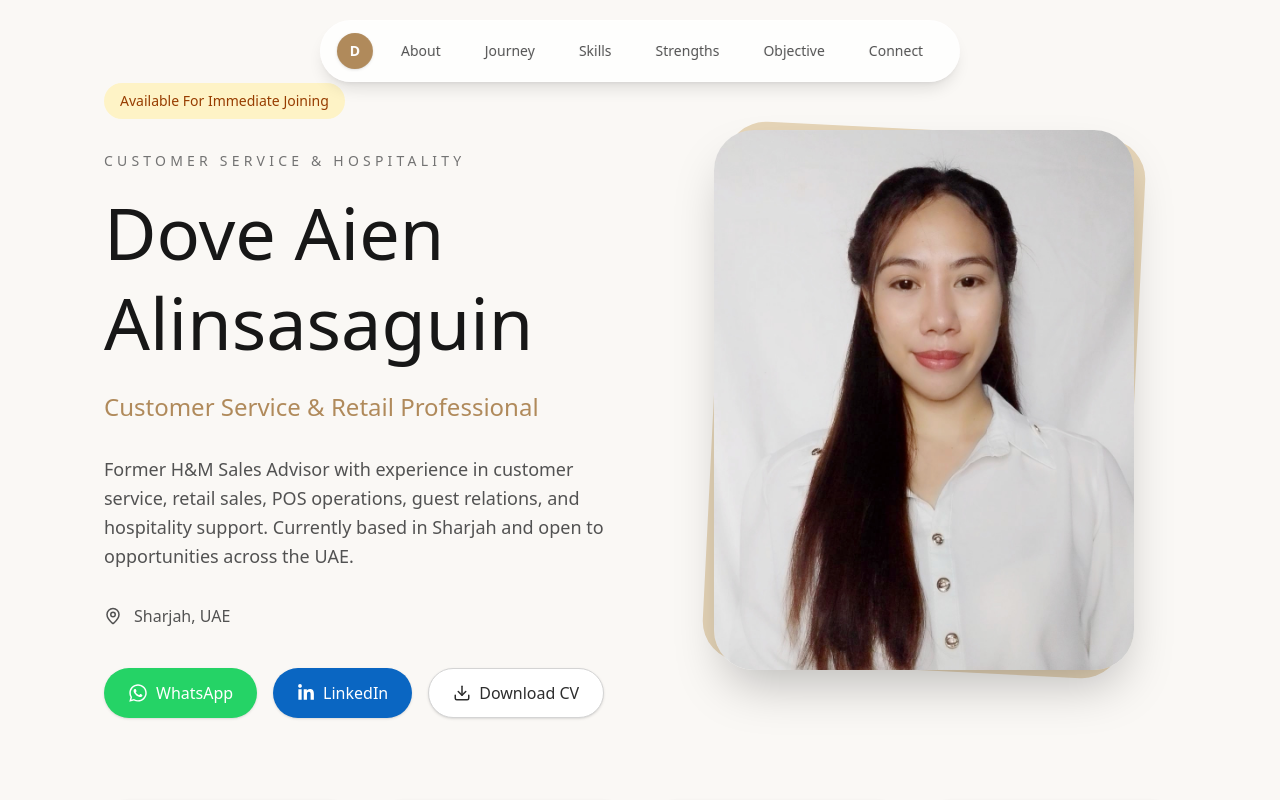
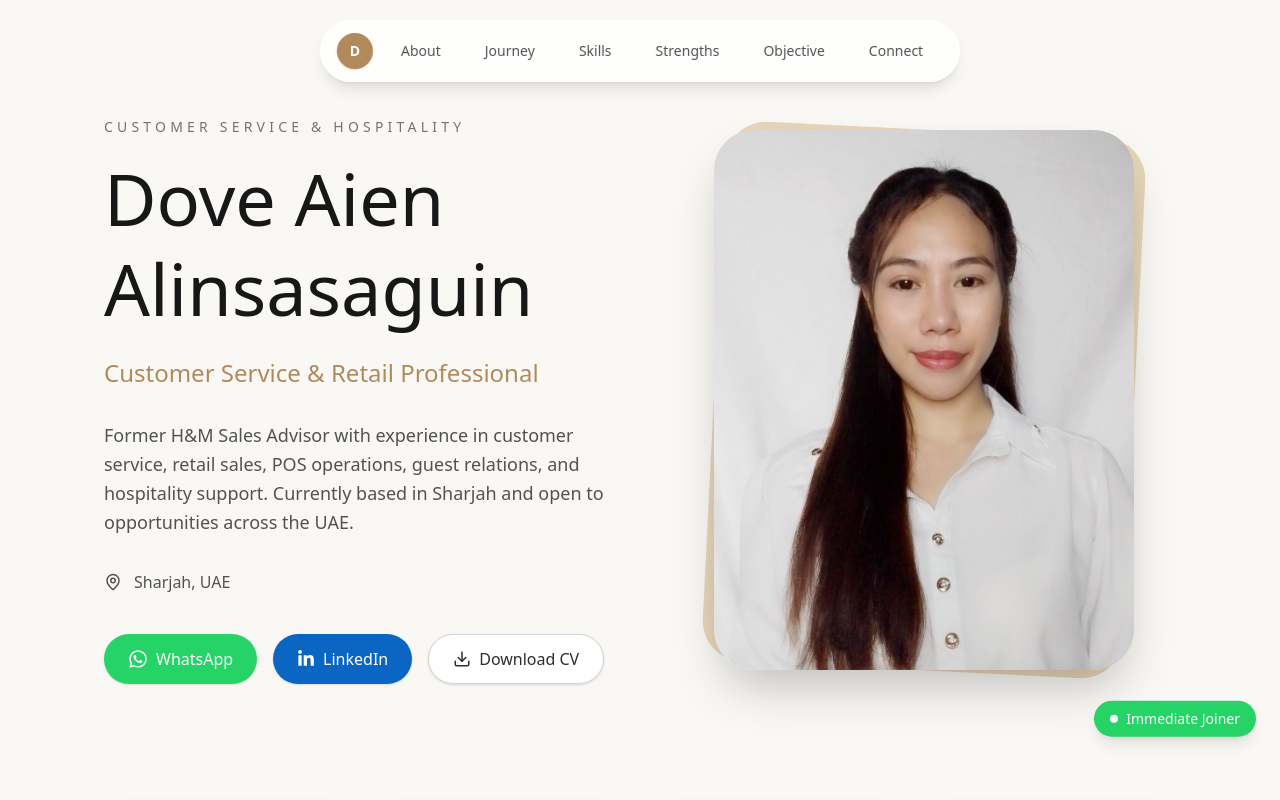
Before and after one commit to lalman-dev/dove-profile, a Next.js app: page / in a window 1280 px wide. Shown: the top 800 px of the page. Built offline with nearby package versions, Linux system fonts and the light colour scheme; a web font is replaced by a local one.

Commit message:
feat: add floating immediate joiner availability indicator

```diff
--- a/src/components/hero/hero.tsx
+++ b/src/components/hero/hero.tsx
@@ -15,9 +15,7 @@ import {
 
 export default function Hero() {
   return (
-    <section
-    id="home"
-    className="flex min-h-screen items-center py-20">
+    <section id="home" className="flex min-h-screen items-center py-20">
       <div className="section-container w-full">
         <motion.div
           variants={staggerContainer}
@@ -28,13 +26,19 @@ export default function Hero() {
           {/* Content */}
 
           <motion.div variants={fadeLeft} className="space-y-8">
-            <motion.span
-              variants={fadeUp}
-              whileHover={{ y: -2 }}
-              className="inline-flex items-center rounded-full bg-amber-100 px-4 py-2 text-sm font-medium text-amber-800"
+            <motion.a
+              animate={{ y: [0, -8, 0] }}
+              transition={{
+                duration: 2,
+                repeat: Infinity,
+                ease: "easeInOut",
+              }}
+              href={`https://wa.me/${profile.phone.replace(/\D/g, "")}`}
+              className="fixed right-6 bottom-6 z-40 flex items-center gap-2 rounded-full bg-[#25D366] px-4 py-2 text-sm font-medium text-white shadow-lg"
             >
-              Available For Immediate Joining
-            </motion.span>
+              <span className="h-2 w-2 rounded-full bg-white" />
+              Immediate Joiner
+            </motion.a>
 
             <div>
               <motion.p
```
